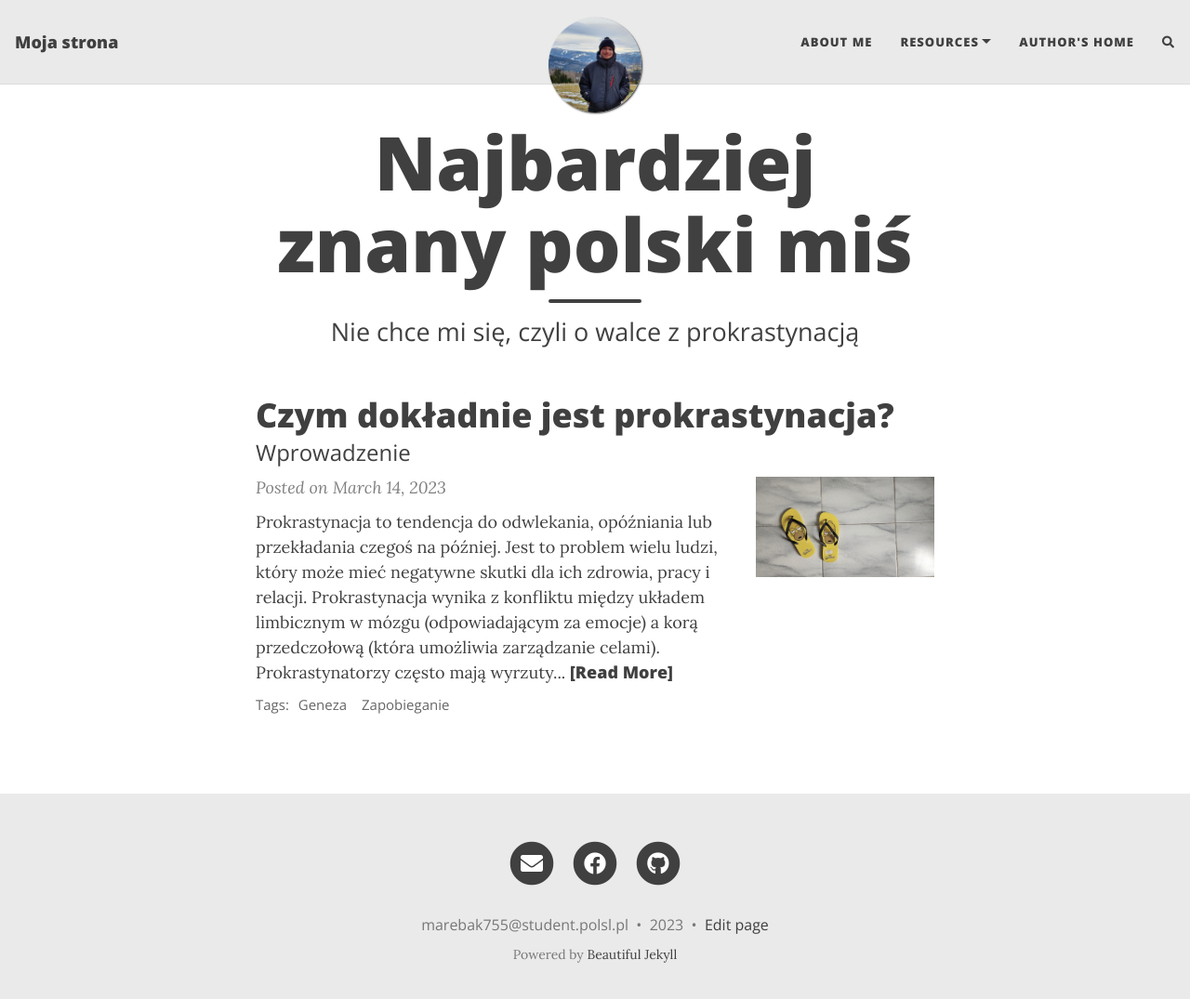
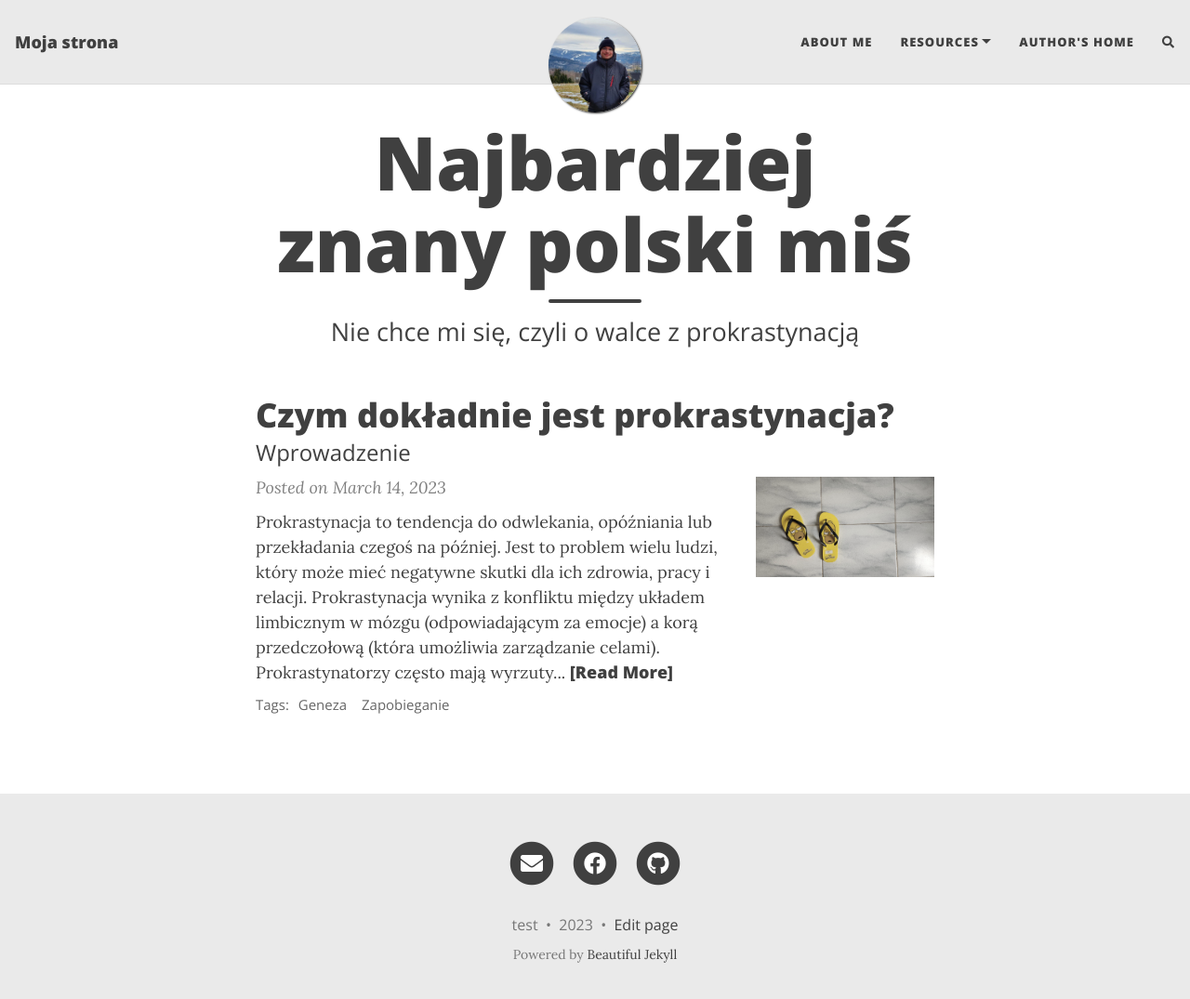
Before and after one commit to marebak755/sju, a Jekyll site: the page built from index.html, in a window 1280 px wide and 1088 px high. Shown: the top 1075 px of the window at 93% size. Built offline with Jekyll 4.4.1, drawn with Linux system fonts in a browser that asks for light colours; nearby versions of some CDN libraries; the list of posts is cut into pages by our own code; comment, search, counter and statistics services are not loaded.

Commit message:
Test change

```diff
--- a/_config.yml
+++ b/_config.yml
@@ -13,7 +13,7 @@
 title: Moja strona
 
 # Your name to show in the footer
-author: marebak755@student.polsl.pl
+author: test
 
 ###############################################
 # --- List of links in the navigation bar --- #
```
